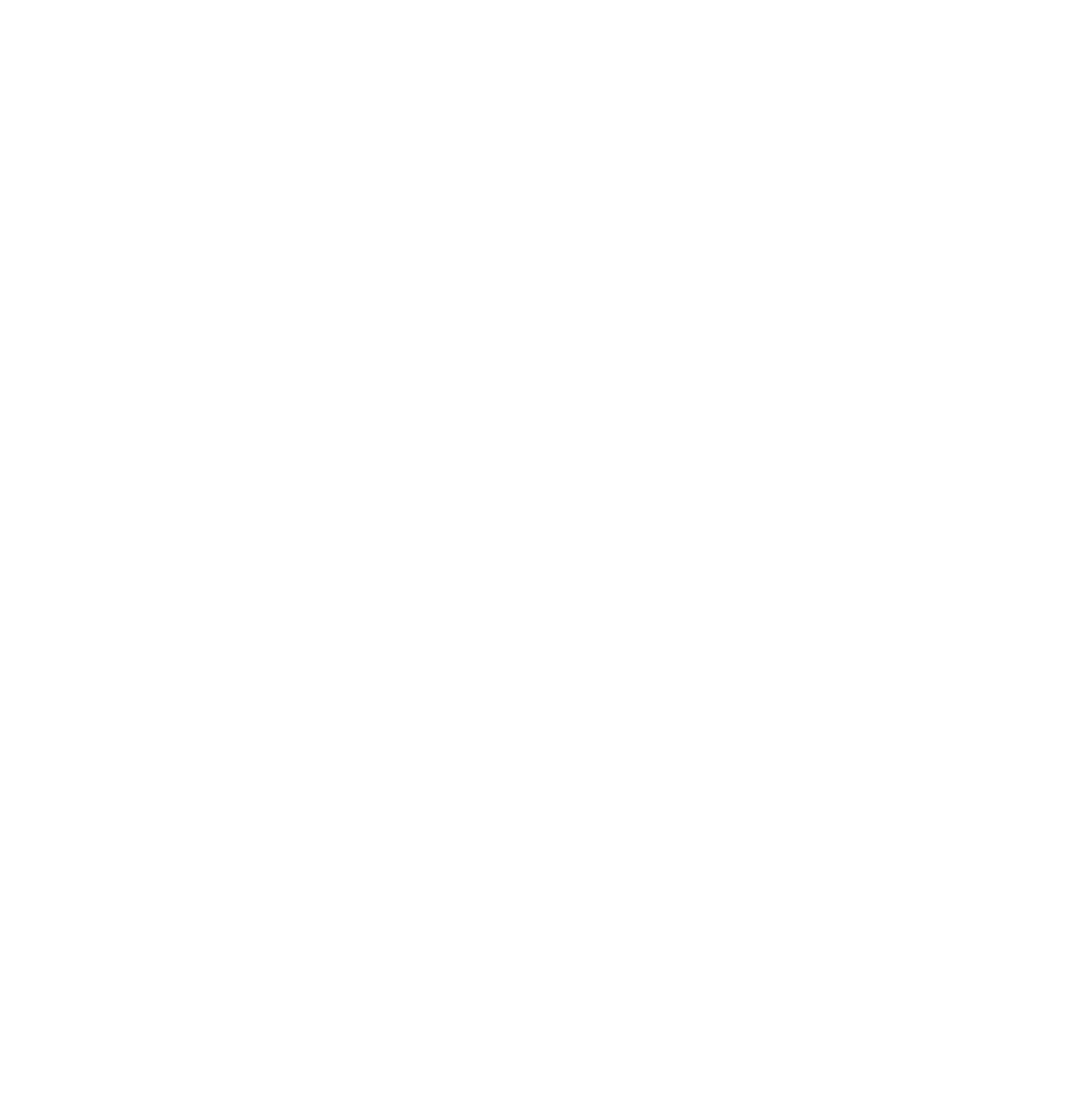
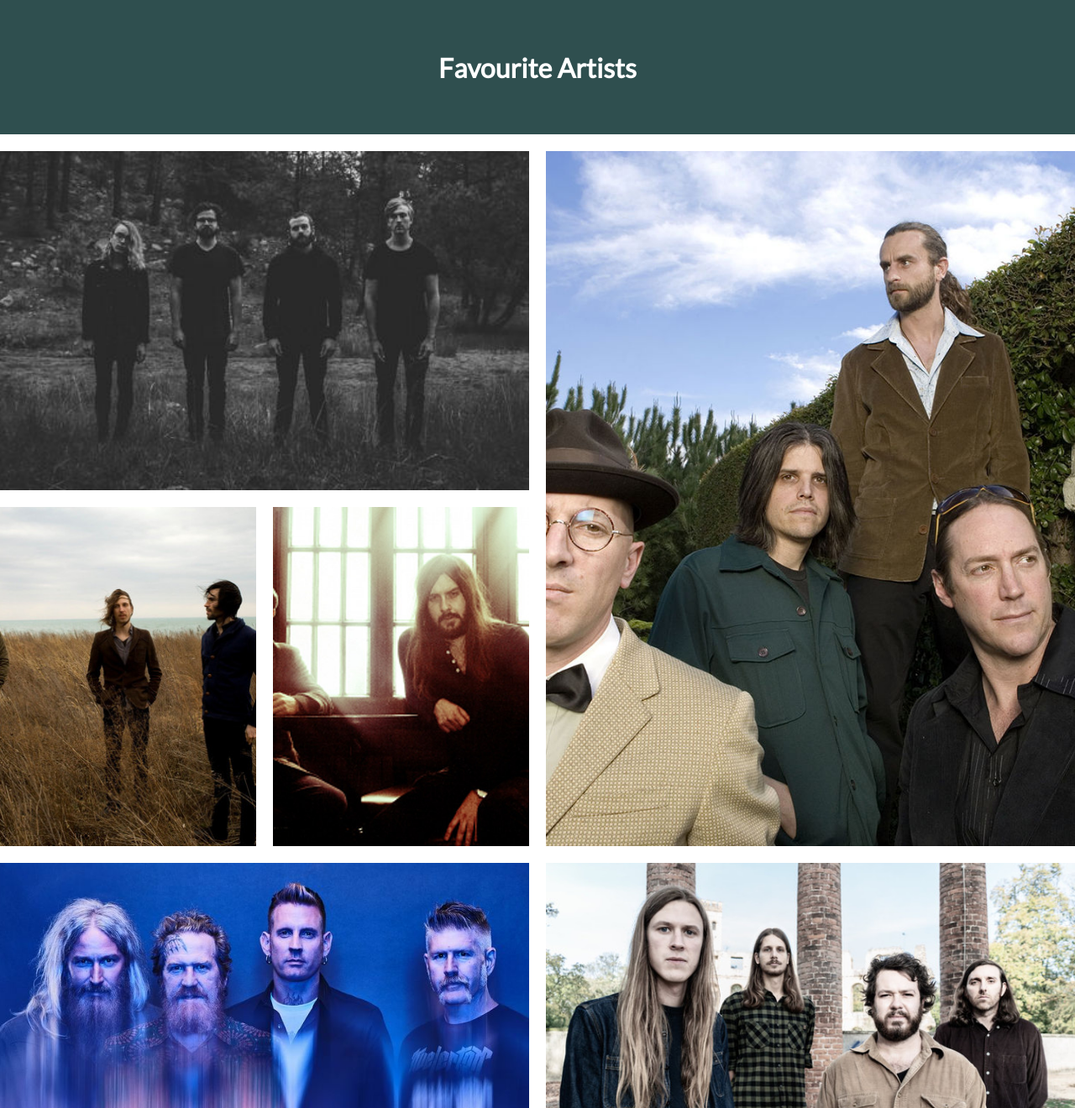
Before and after one commit to EstephR/Day6_CSS, a plain HTML site: page AdvancedExercise1/index.html in a window 1280 px wide. Shown: the top 1320 px of the page at 84% size. Before the commit the page ends 800 px from the top, so only its background shows below. Drawn offline with Linux system fonts and the light colour scheme.

Commit message:
finished project

```diff
--- a/AdvancedExercise1/index.html
+++ b/AdvancedExercise1/index.html
@@ -5,11 +5,36 @@
     <meta charset="UTF-8">
     <meta http-equiv="X-UA-Compatible" content="IE=edge">
     <meta name="viewport" content="width=device-width, initial-scale=1.0">
-    <title>Document</title>
+    <title>Photo-Album</title>
     <link rel="stylesheet" href="style.css">
 </head>
 
 <body>
+    <header class="mainheader">
+        <h1>Favourite Artists</h1>
+    </header>
+
+    <div class="grid-container">
+        <div class="img1" class="images">
+            <p class="maintext">Holy Fawn</p>
+        </div>
+        <div class="img2" class="images">
+            <p class="maintext">Tool</p>
+        </div>
+        <div class="img3" class="images">
+            <p class="maintext">Russian Circles</p>
+        </div>
+        <div class="img4">
+            <p class="maintext" class="images">Uncle Acid</p>
+        </div>
+        <div class="img5">
+            <p class="maintext" class="images">Mastodon</p>
+        </div>
+        <div class="img6">
+            <p class="maintext" class="images">Elder</p>
+        </div>
+    </div>
+
 
 </body>
 
--- a/AdvancedExercise1/style.css
+++ b/AdvancedExercise1/style.css
@@ -0,0 +1,101 @@
+@import url('https://fonts.googleapis.com/css2?family=Lato&display=swap');
+* {
+    margin: 0;
+    padding: 0;
+}
+
+body {
+    font-family: Lato, sans-serif;
+}
+
+h1 {
+    color: white;
+}
+
+.mainheader {
+    display: flex;
+    justify-content: center;
+    align-items: center;
+    background-color: darkslategray;
+    width: 100%;
+    height: 20vh;
+    min-height: 50px;
+}
+
+.grid-container {
+    margin-top: 20px;
+    display: grid;
+    grid-template-columns: repeat(8, 1fr);
+    grid-template-rows: repeat(8, 30%);
+    gap: 20px;
+    width: 100%;
+    height: 80vh;
+}
+
+.img1 {
+    background: url("pics/holyfawn.jpg");
+    width: 100%;
+    height: 100%;
+    background-size: cover;
+    background-position: center;
+    grid-area: 1/1/3/5;
+}
+
+.img2 {
+    background: url("pics/tool.jpg");
+    width: 100%;
+    height: 100%;
+    background-size: cover;
+    background-position: center;
+    grid-area: 1/5/5/9;
+}
+
+.img3 {
+    background: url("pics/russiancircles.jpg");
+    width: 100%;
+    height: 100%;
+    background-size: cover;
+    background-position: center;
+    grid-area: 3/1/5/3;
+}
+
+.img4 {
+    background: url("pics/uncleacid.jpg");
+    width: 100%;
+    height: 100%;
+    background-size: cover;
+    background-position: center;
+    grid-area: 3/3/5/5;
+}
+
+.img5 {
+    background: url("pics/mastodon.jpg");
+    width: 100%;
+    height: 100%;
+    background-size: cover;
+    background-position: center;
+    grid-area: 5/1/7/5;
+}
+
+.img6 {
+    background: url("pics/elder.jpg");
+    width: 100%;
+    height: 100%;
+    background-size: cover;
+    background-position: center;
+    grid-area: 5/5/7/9;
+}
+
+.maintext {
+    padding: 10px 0;
+    color: white;
+    font-weight: bold;
+    background-color: rgba(197, 197, 197, 0.4);
+    width: 100%;
+    text-align: center;
+    opacity: 0;
+}
+
+.images:hover>.maintext {
+    opacity: 1;
+}
```
Also changed, not shown: AdvancedExercise1/pics/elder.jpg (added), AdvancedExercise1/pics/holyfawn.jpg (added), AdvancedExercise1/pics/mastodon.jpg (added), AdvancedExercise1/pics/russiancircles.jpg (added), AdvancedExercise1/pics/tool.jpg (added), AdvancedExercise1/pics/uncleacid.jpg (added), ChallengeExercise1/pics/71AWhiptouS._AC_SY400_.jpg (added), ChallengeExercise1/pics/AmazonBasics.jpg (added), ChallengeExercise1/pics/EasyReturns.jpg (added), ChallengeExercise1/pics/Gamingaccessoires.jpg (added), ChallengeExercise1/pics/Shopbycategory.JPG (added), ChallengeExercise1/pics/computersandaccessories.jpg (added), ChallengeExercise1/pics/dealsandpromotions.jpg (added), ChallengeExercise1/pics/electronics.jpg (added), 2 more files.
